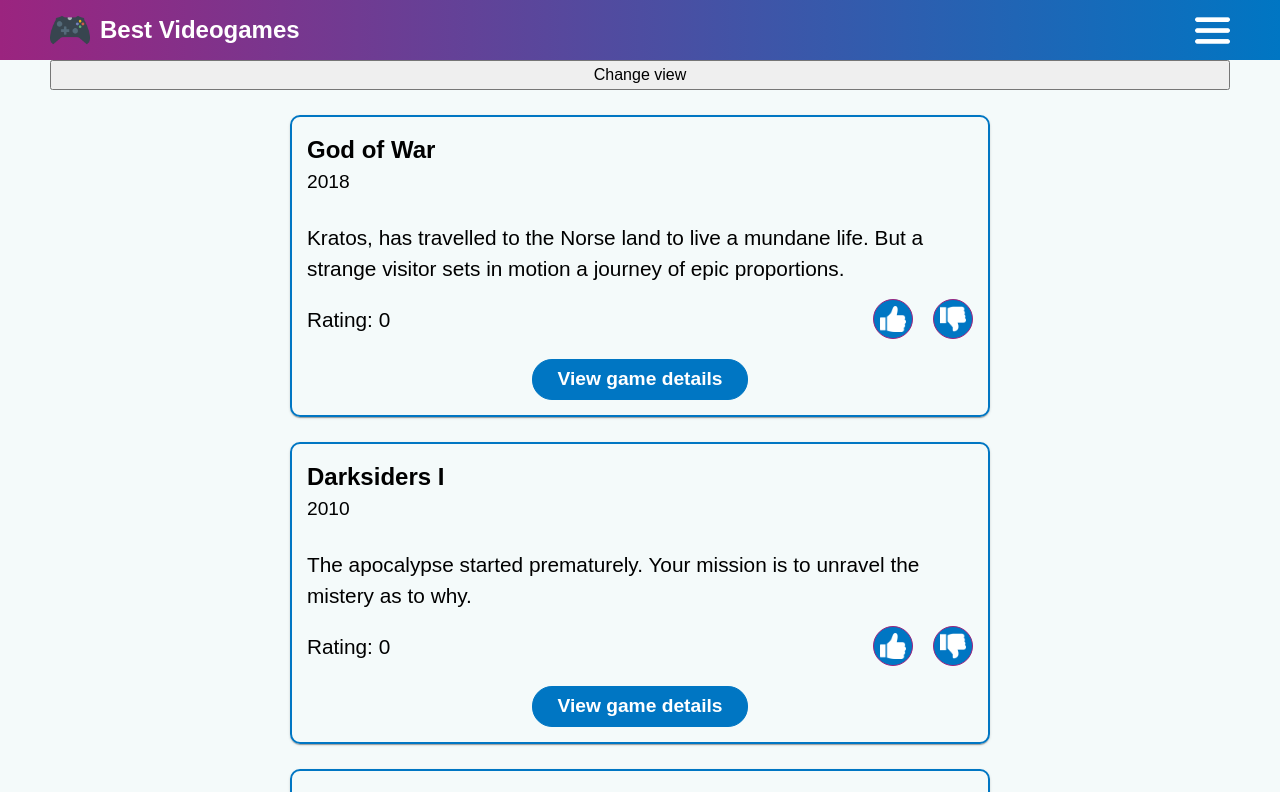
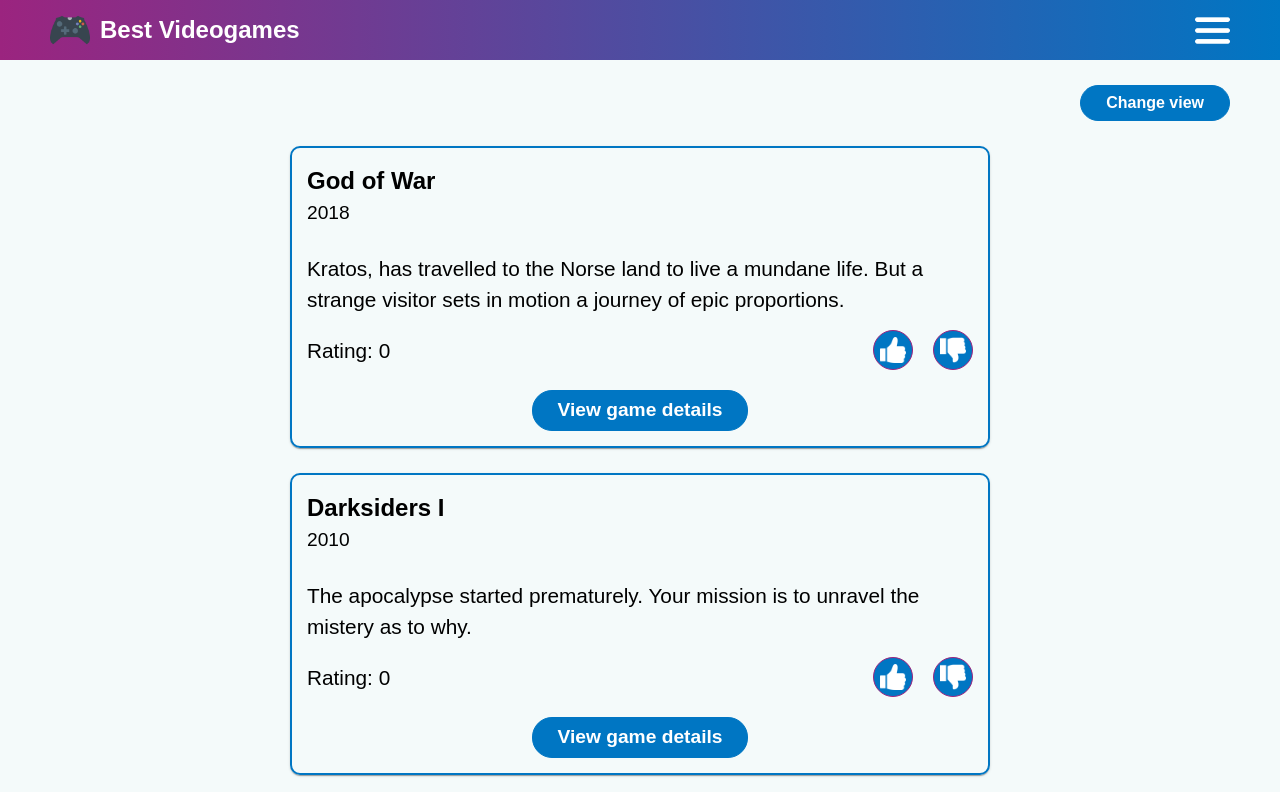
Before and after one commit to lslozano/scalero, a React (Create React App) app: page / in a window 1280 px wide. Shown: the top 792 px of the page. Built offline with nearby package versions, Linux system fonts and the light colour scheme.

Commit message:
Add Change View functionality and Finish Project

```diff
--- a/src/views/Home/index.jsx
+++ b/src/views/Home/index.jsx
@@ -3,18 +3,29 @@ import { ThemeProvider } from 'styled-components';
 // Components
 import GameCard from '../../components/GameCard';
 // Styles
-import { GamesContainer } from './styles';
+import { GamesContainer, ViewButton } from './styles';
 // Utility
 // Functionality
 import getThemeForHomeViewOn from './homeThemes';
 
 const Home = (props) => {
   const { gamesState, setGames } = props;
-  const [homeViewSelected, setHomeViewSelected] = useState('column');
+  const VIEWS = {
+    column: 'column',
+    grid: 'grid',
+  };
+  const { column, grid } = VIEWS;
+  const [homeViewSelected, setHomeViewSelected] = useState(column);
+
+  const changeHomeView = (homeView) => {
+    if (homeView === column) return setHomeViewSelected(grid);
+
+    return setHomeViewSelected(column);
+  }
 
   return (
     <ThemeProvider theme={getThemeForHomeViewOn(homeViewSelected)}>
-      <button onClick={() => setHomeViewSelected('grid')}>Change view</button>
+      <ViewButton onClick={() => changeHomeView(homeViewSelected)}>Change view</ViewButton>
       <GamesContainer>
         {gamesState.map((game, index) => {
           const { name, description, voted, year, rating } = game;
--- a/src/views/Home/styles.jsx
+++ b/src/views/Home/styles.jsx
@@ -12,3 +12,14 @@ export const GamesContainer = styled.div`
     max-width: 700px;
   }
 `;
+
+export const ViewButton = styled.button`
+  border-radius: 20px;
+  border: 1px solid #0076c3;
+  background-color: #0076c3;
+  font-weight: 700;
+  padding: 5px 25px;
+  align-self: flex-end;
+  color: #fff;
+  margin-block-start: 25px;
+`;
```
